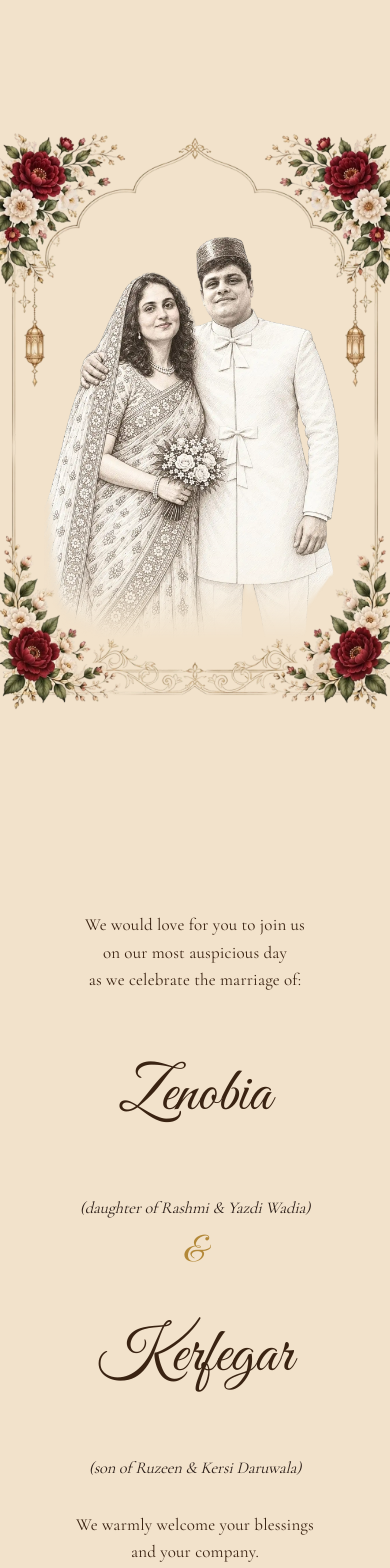
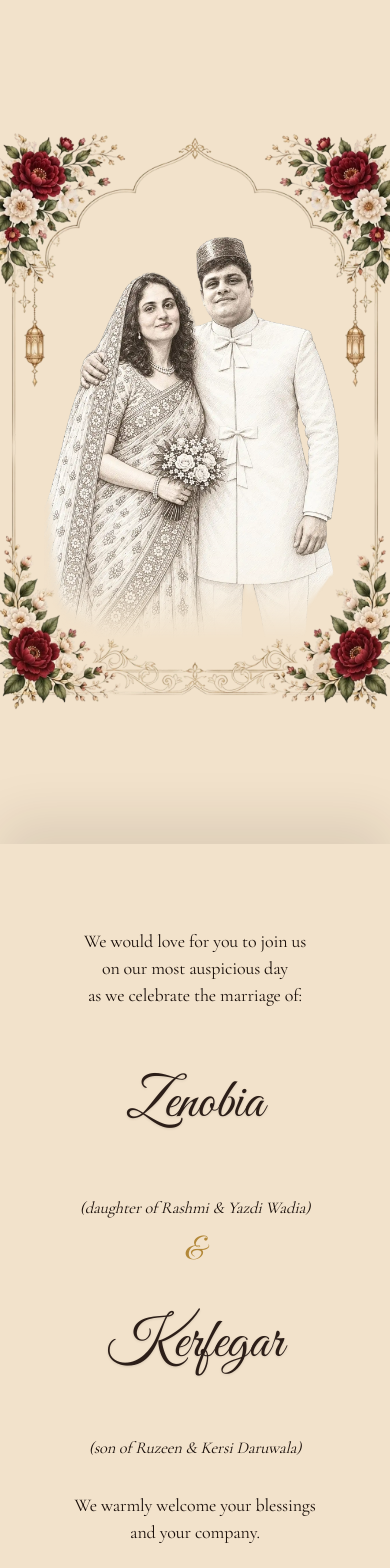
Before and after one commit to Vivekkumar-Tiwari/kerfegar-zenobia-wedding, a Next.js app: page / in a window 390 px wide. Shown: the top 1568 px of the page. Built offline with nearby package versions, Linux system fonts and the light colour scheme; a web font is replaced by a local one.

Commit message:
feat: make body text bold, add scroll snap, and optimize mobile layout

```diff
--- a/src/app/layout.tsx
+++ b/src/app/layout.tsx
@@ -11,7 +11,7 @@ const inter = Inter({
 
 const cormorant = Cormorant_Garamond({
   subsets: ["latin"],
-  weight: ["400", "500", "600"],
+  weight: ["400", "500", "600", "700"],
   style: ["normal", "italic"],
   variable: "--font-cormorant",
   display: "swap",
--- a/src/app/page.tsx
+++ b/src/app/page.tsx
@@ -86,7 +86,8 @@ export default function Home() {
   }, []);
 
   // Hardware-accelerated ScrollTrigger transition:
-  // As Section 2 slides up from the bottom over Section 1, Section 1 gradually fades out and scales down smoothly
+  // As Section 2 slides up from the bottom over Section 1, Section 1 stays pinned in place and vanishes (opacity 1 -> 0).
+  // Built-in snap ensures that scrolling never gets stuck or messy in the middle on mobile!
   useEffect(() => {
     if (typeof window === "undefined") return;
     gsap.registerPlugin(ScrollTrigger);
@@ -95,14 +96,20 @@ export default function Home() {
       if (heroCardRef.current && section2Ref.current) {
         gsap.to(heroCardRef.current, {
           opacity: 0,
-          scale: 0.88,
-          ease: "none",
+          scale: 0.9,
+          ease: "power2.out",
           scrollTrigger: {
             trigger: section2Ref.current,
             start: "top bottom",
             end: "top top",
             scrub: true,
             fastScrollEnd: true,
+            snap: {
+              snapTo: [0, 1],
+              duration: { min: 0.2, max: 0.45 },
+              delay: 0.04,
+              ease: "power2.inOut",
+            },
           },
         });
       }
@@ -179,69 +186,69 @@ export default function Home() {
       <div className="relative w-full z-20 pt-[100dvh] pointer-events-none">
         <section
           ref={section2Ref}
-          className="relative w-full min-h-[100dvh] flex flex-col items-center justify-center px-6 xs:px-8 py-16 sm:py-24 select-text bg-[#F2E2CB] selection:bg-[#B38838]/25 selection:text-[#3A2312] pointer-events-auto"
+          className="relative w-full min-h-[100dvh] flex flex-col items-center justify-center px-5 xs:px-6 py-8 sm:py-16 md:py-20 select-text bg-[#F2E2CB] shadow-[0_-25px_50px_rgba(44,30,24,0.10)] selection:bg-[#B38838]/25 selection:text-[#1A0F0A] pointer-events-auto"
         >
           <div className="w-full max-w-xl mx-auto flex flex-col items-center justify-center text-center select-text">
 
-            {/* 1. Introductory Paragraph */}
+            {/* 1. Introductory Paragraph - Bold & Deep Dark Charcoal/Espresso for Maximum Legibility */}
             <motion.p
               initial={{ opacity: 0, y: 18 }}
               whileInView={{ opacity: 1, y: 0 }}
               viewport={{ once: true, amount: 0.15 }}
               transition={{ duration: 0.7, ease: [0.22, 1, 0.36, 1] }}
-              className="font-serif text-[17px] xs:text-[18.5px] sm:text-[20px] md:text-[22px] text-[#3A2312] font-normal leading-[1.6] tracking-[0.01em] mb-6 sm:mb-8"
+              className="font-serif font-bold text-[18px] xs:text-[19.5px] sm:text-[21.5px] md:text-[23.5px] text-[#1A0F0A] leading-[1.5] tracking-wide mb-3 sm:mb-6"
             >
               We would love for you to join us<br />
               on our most auspicious day<br />
               as we celebrate the marriage of:
             </motion.p>
 
-            {/* 2. Couple Block: Flowing calligraphy script & refined italic parentage matching stationery */}
+            {/* 2. Couple Block: Flowing calligraphy script & bold italic parentage */}
             <motion.div
               initial={{ opacity: 0, scale: 0.96, y: 18 }}
               whileInView={{ opacity: 1, scale: 1, y: 0 }}
               viewport={{ once: true, amount: 0.15 }}
               transition={{ duration: 0.8, delay: 0.12, ease: [0.22, 1, 0.36, 1] }}
-              className="flex flex-col items-center my-2 sm:my-3 select-text"
+              className="flex flex-col items-center my-1 sm:my-3 select-text"
             >
-              <h2 className="font-script text-[62px] xs:text-[74px] sm:text-[88px] md:text-[100px] text-[#3A2312] font-normal tracking-wide leading-[1.1] py-1 select-text">
+              <h2 className="font-script text-[56px] xs:text-[68px] sm:text-[84px] md:text-[98px] text-[#2C1E18] font-normal tracking-wide leading-[1.1] py-0.5 select-text drop-shadow-[0_1px_1px_rgba(44,30,24,0.12)]">
                 Zenobia
               </h2>
-              <p className="font-serif italic font-bold text-[16.5px] xs:text-[18px] sm:text-[19.5px] md:text-[21px] text-[#2C1E18] tracking-wide mt-1 select-text">
+              <p className="font-serif italic font-bold text-[16.5px] xs:text-[18px] sm:text-[19.5px] md:text-[21px] text-[#1A0F0A] tracking-wide mt-0.5 mb-1 sm:mb-2 select-text">
                 (daughter of Rashmi &amp; Yazdi Wadia)
               </p>
 
-              <span className="font-script text-[36px] xs:text-[42px] sm:text-[48px] text-[#B38838] leading-none my-3 sm:my-4 select-text">
+              <span className="font-script text-[32px] xs:text-[38px] sm:text-[44px] text-[#B38838] leading-none my-1 sm:my-2 select-text">
                 &amp;
               </span>
 
-              <h2 className="font-script text-[62px] xs:text-[74px] sm:text-[88px] md:text-[100px] text-[#3A2312] font-normal tracking-wide leading-[1.1] py-1 select-text">
+              <h2 className="font-script text-[56px] xs:text-[68px] sm:text-[84px] md:text-[98px] text-[#2C1E18] font-normal tracking-wide leading-[1.1] py-0.5 select-text drop-shadow-[0_1px_1px_rgba(44,30,24,0.12)]">
                 Kerfegar
               </h2>
-              <p className="font-serif italic font-bold text-[16.5px] xs:text-[18px] sm:text-[19.5px] md:text-[21px] text-[#2C1E18] tracking-wide mt-1 select-text">
+              <p className="font-serif italic font-bold text-[16.5px] xs:text-[18px] sm:text-[19.5px] md:text-[21px] text-[#1A0F0A] tracking-wide mt-0.5 mb-2 sm:mb-4 select-text">
                 (son of Ruzeen &amp; Kersi Daruwala)
               </p>
             </motion.div>
 
-            {/* 3. Blessings Paragraph */}
+            {/* 3. Blessings Paragraph - Bold & Deep Dark Charcoal/Espresso */}
             <motion.p
               initial={{ opacity: 0, y: 18 }}
               whileInView={{ opacity: 1, y: 0 }}
               viewport={{ once: true, amount: 0.15 }}
               transition={{ duration: 0.7, delay: 0.22, ease: [0.22, 1, 0.36, 1] }}
-              className="font-serif text-[17px] xs:text-[18.5px] sm:text-[20px] md:text-[22px] text-[#3A2312] font-normal leading-[1.6] tracking-[0.01em] mt-7 sm:mt-10 mb-5 sm:mb-7"
+              className="font-serif font-bold text-[18px] xs:text-[19.5px] sm:text-[21.5px] md:text-[23.5px] text-[#1A0F0A] leading-[1.5] tracking-wide mt-3 sm:mt-6 mb-2.5 sm:mb-4"
             >
               We warmly welcome your blessings<br />
               and your company.
             </motion.p>
 
-            {/* 4. Closing Toast */}
+            {/* 4. Closing Toast - Bold & Deep Dark Charcoal/Espresso */}
             <motion.p
               initial={{ opacity: 0, y: 14 }}
               whileInView={{ opacity: 1, y: 0 }}
               viewport={{ once: true, amount: 0.15 }}
               transition={{ duration: 0.7, delay: 0.32, ease: [0.22, 1, 0.36, 1] }}
-              className="font-serif text-[17px] xs:text-[18.5px] sm:text-[20px] md:text-[22px] text-[#3A2312] font-normal tracking-[0.01em]"
+              className="font-serif font-bold text-[18px] xs:text-[19.5px] sm:text-[21.5px] md:text-[23.5px] text-[#1A0F0A] tracking-wide"
             >
               Let&apos;s raise a glass to life and love together!
             </motion.p>
```
